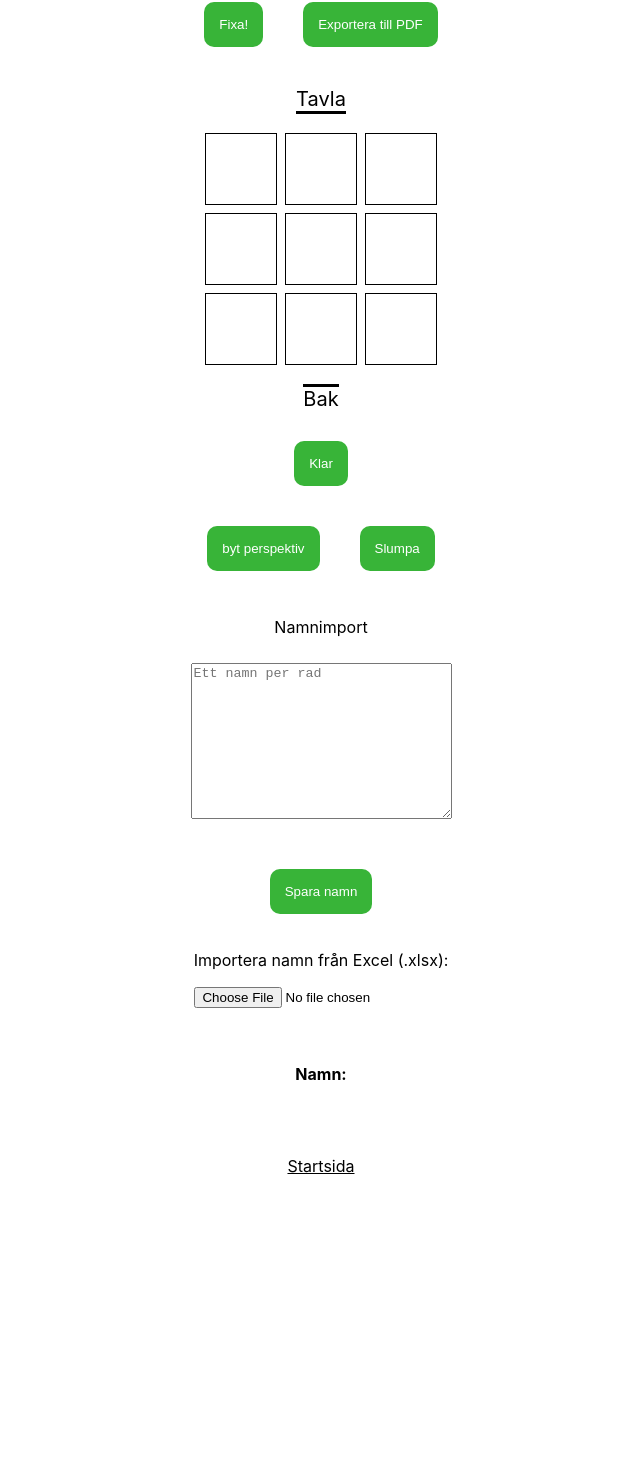
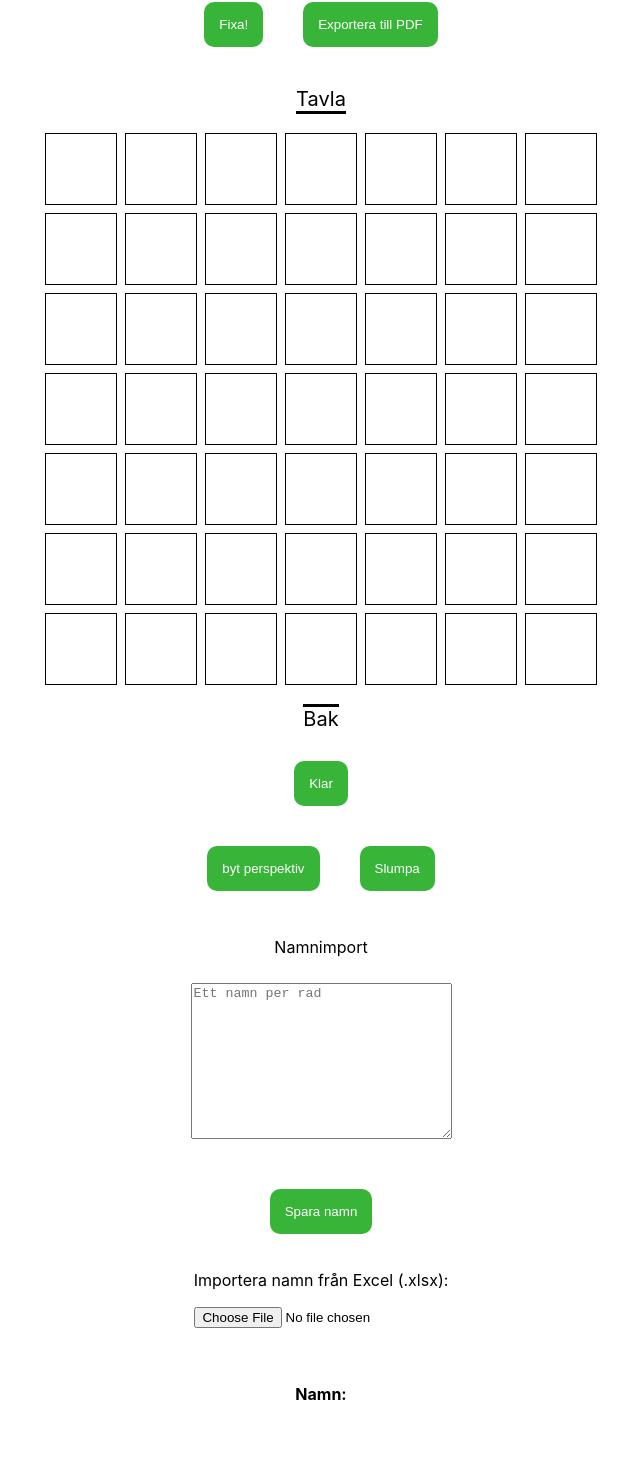
Before and after one commit to KillerrabbitAos/Skola77-frontend, a React (Create React App) app: page / in a window 1280 px wide. Shown: the part 435-1905 px from the top of the page, without its empty margins (319-959 px from the left). Before the commit the page ends 1627 px from the top, so only its background shows below. Built offline with nearby package versions, Linux system fonts and the light colour scheme.

Commit message:
ändrade default till 7x7

```diff
--- a/src/App.js
+++ b/src/App.js
@@ -5,8 +5,7 @@ import Grid from './Grid';
 import html2pdf from 'html2pdf.js';
 import Cookies from 'js-cookie';
 import ExcelToTextConverter from './ExcelToTextConverter';
-import generateCombinedList from './CombinedListGenerator';
-import NameList from './Namn';
+
 function fitTextToContainer(container, element) {
   for (let i = 0; i < 20; i++) {
   const containerWidth = container.clientWidth;
@@ -41,18 +40,18 @@ function findValueByKey(list, key) {
 const App = () => {
   const [componentLoaded, setComponentLoaded] = useState(false);
   const [groupName, setGroupName] = useState('ny...');
-  const [rows, setRows] = useState(3);
-  const [columns, setColumns] = useState(3);
+  const [rows, setRows] = useState(7);
+  const [columns, setColumns] = useState(7);
   const [boxes, setBoxes] = useState([]);
-  const [names, setNames] = useState(["tom stol"]);
+  const [names, setNames] = useState([]);
   const [boxNames, setBoxNames] = useState('tom');
   const [filledBoxes, setFilledBoxes] = useState([]);
   const [cellSize, setCellSize] = useState(70);
   const [fixaCounter, setFixaCounter] = useState(0);
   const [baklänges, setBaklänges] = useState(false)
   const defaultGroup = 'default';
-  const [rowsInput, setRowsInput] = useState('3');
-  const [columnsInput, setColumnsInput] = useState('3');
+  const [rowsInput, setRowsInput] = useState('7');
+  const [columnsInput, setColumnsInput] = useState('7');
   const [nere, setNere] = useState("Bak")
   const [uppe, setUppe] = useState("Tavla")
 
@@ -153,27 +152,36 @@ const App = () => {
     }
   };
   const handleRemoveName = (index) => {
-    // Replace the name at 'index' with "tom stol"
+    const nameToRemove = names[index];
+
+    // Ta bort namnet från 'names'
     const updatedNames = [...names];
-    updatedNames[index] = "tom stol";
+    updatedNames.splice(index, 1);
     setNames(updatedNames);
 
-    // Update the 'boxNames' array with the 'value' property replaced with 0 for matching items
-    const removedName = names[index];
-    const newArray = boxNames.map(item => {
-      if (item.value === removedName) {
-        return { ...item, value: 0 };
-      } else {
-        return item;
-      }
-    });
-
-    setBoxNames(newArray);
+    // Ta bort namnet från 'boxNames' om det finns
+    setBoxNames((prevBoxNames) =>
+      prevBoxNames.map((box) =>
+        box.value === nameToRemove ? { key: box.key, value: 'tom' } : box
+      )
+    );
   };
 
 
 
 
+  const draÅtHelveteFrånGriden = (index) => {
+    const nameToRemove = names[index];
+    const isNameInGrid = boxNames.some((box) => box.value === nameToRemove);
+
+    if (isNameInGrid) {
+      setBoxNames((prevBoxNames) =>
+        prevBoxNames.map((box) =>
+          box.value === nameToRemove ? { key: box.key, value: 'tom' } : box
+        )
+      );
+    }
+  };
 
 
 
@@ -194,20 +202,58 @@ const App = () => {
   const fixa = () => {
   applyFontSizesToClass('name');
   }
+  const handleMixNames = () => {
+    // Skapa en lista med objekt som innehåller namnen och deras ursprungliga index
+    const mixedList = [...names].map((name, index) => ({ originalIndex: index, name }));
+
+    // Slumpa listan och sortera baserat på slumpningen och det ursprungliga indexet
+    mixedList.sort((a, b) => Math.random() - 0.5 || a.originalIndex - b.originalIndex);
+
+    setFilledBoxes([...filledBoxes].sort(() => Math.random() - 0.5));
+
+    // Skapa en ny lista av objekt med nyckel-värde-par för boxNames
+    const newBoxNames = filledBoxes.map((item, index) => ({
+      key: item,
+      value: mixedList[index]?.name || '', // Håll rutan tom om name är undefined
+    }));
+
+    setBoxNames(newBoxNames);
+  };
 
   const sortedNames = [...names].sort();
 
-const handleMixNames = () => {
-  const namesList = names
-  setBoxNames(generateCombinedList(filledBoxes, names, 0, namesList));
-}
+  const renderNamesColumns = () => {
+    const columnsArray = new Array(columns).fill(null);
+
+    return columnsArray.map((_, columnIndex) => {
+      const startIndex = columnIndex * Math.ceil(sortedNames.length / columns);
+      const endIndex = (columnIndex + 1) * Math.ceil(sortedNames.length / columns);
+
+      const columnNames = sortedNames.slice(startIndex, endIndex);
+
+      return (
+        <div key={columnIndex} className="namesColumn">
+          <ul>
+            {columnNames.map((name, index) => (
+              <li key={index} className="namelist">
+                {name}
+                <button onClick={() => handleRemoveName(startIndex + index)}>Ta bort</button>
+                <button onClick={() => draÅtHelveteFrånGriden(startIndex + index)}>Ta bort från griden</button>
+
+              </li>
+            ))}
+          </ul>
+        </div>
+      );
+    });
+  };
   const handleGroupChange = (event) => {
     const selectedGroup = event.target.value;
     setGroupName(selectedGroup)
     // Om den valda gruppen är standardgruppen, sätt standardvärden
     if (selectedGroup === defaultGroup) {
-      setRows(3);
-      setColumns(3);
+      setRows(7);
+      setColumns(7);
       setBoxNames('tom');
       setBoxes([]);
       setNames([]);
@@ -252,45 +298,6 @@ const handleMixNames = () => {
     }
     }, [filledBoxes, boxNames, rows, columns, cellSize, fixa]);
 
-  const gridConf = <div className='gridInstallning' id='kebaben'>
-    <p>Namnimport</p>
-    <textarea id="namesInput" rows="10" cols="30" placeholder="Ett namn per rad"></textarea>
-    <button onClick={handleMassImportNames}>Spara namn</button>
-    <ExcelToTextConverter
-      setNames={setNames} />
-  </div>;
-  const grid = <Grid
-    rows={rows}
-    columns={columns}
-    boxes={boxes}
-    setBoxes={setBoxes}
-    names={names}
-    boxNames={boxNames}
-    setBoxNames={setBoxNames}
-    filledBoxes={filledBoxes}
-    setFilledBoxes={setFilledBoxes}
-    cellSize={cellSize}
-    setCellSize={setCellSize}
-    baklänges={baklänges}
-    uppe={uppe}
-    nere={nere} />;
-  const sparningsLösning = <div id='sparaSettings'>
-    <button onClick={handleSaveButtonClick} className='spara' id='sparaKnapp'></button>
-    <label for="sparaKnapp">Spara!</label>
-
-    <label>Sparade klasser:</label>
-    <select id="sparadeKlasser" defaultValue={groupName} onChange={handleGroupChange}>
-      <option key={defaultGroup} value={defaultGroup}>ny...</option>
-      {/* Lista alla grupper som finns sparade i cookies */}
-
-      {Object.keys(Cookies.get()).length > 0 &&
-        Object.keys(Cookies.get()).map((cookieName) => (
-          <option key={cookieName} value={cookieName}>
-            {cookieName.replace('_values', '')}
-          </option>
-        ))}
-    </select>
-  </div>;
     return (
       <div className="App">
         <div className='gridInstallning'>
@@ -302,23 +309,58 @@ const handleMixNames = () => {
           <input type="number" label="Rutstorlek: " value={cellSize} max="300" onChange={(e) => setCellSize(Math.max(0, Math.min(e.target.value, 300)))} />
         </div>
 
-      {sparningsLösning}
+      <div id='sparaSettings'>
+      <button onClick={handleSaveButtonClick} className='spara' id='sparaKnapp'></button>
+      <label for="sparaKnapp">Spara!</label>
+
+        <label>Sparade klasser:</label>
+  <select id="sparadeKlasser"defaultValue={groupName} onChange={handleGroupChange}>
+  <option key={defaultGroup} value={defaultGroup}>ny...</option>
+  {/* Lista alla grupper som finns sparade i cookies */}
+
+  {Object.keys(Cookies.get()).length > 0 &&
+              Object.keys(Cookies.get()).map((cookieName) => (
+                <option key={cookieName} value={cookieName}>
+                  {cookieName.replace('_values', '')}
+                </option>
+              ))}
+      </select>
+      </div>
 
     <div id='gridMedAnnat'>
       <button label="fixa 2.0" onClick={fixa}>Fixa!</button>
       <button onClick={handleExportToPDF}>Exportera till PDF</button>
-      {grid}
+      <Grid
+        rows={rows}
+        columns={columns}
+        boxes={boxes}
+        setBoxes={setBoxes}
+        names={names}
+        boxNames={boxNames}
+        setBoxNames={setBoxNames}
+        filledBoxes={filledBoxes}
+        setFilledBoxes={setFilledBoxes}
+        cellSize={cellSize}
+        setCellSize={setCellSize}
+        baklänges={baklänges}
+        uppe={uppe}
+        nere={nere}
+      />
       <button onClick={ändraPerspektiv}>byt perspektiv</button>
       <button onClick={handleMixNames}>Slumpa</button>
       </div>
-      {gridConf}
+      <div className='gridInstallning' id='kebaben'>
+        <p>Namnimport</p>
+        <textarea id="namesInput" rows="10" cols="30" placeholder="Ett namn per rad"></textarea>
+        <button onClick={handleMassImportNames}>Spara namn</button>
+        <ExcelToTextConverter
+        setNames={setNames}
+        />
+      </div>
       <div>
         <p id='nameHeader'>Namn:</p>
         <div id="namn">
-        <NameList
-          names={names}
-          handleRemoveName={handleRemoveName}
-          ></NameList>
+        {renderNamesColumns()}
       </div>
       </div>
       <p><a id="mailTag" href="https://skola77.com">Startsida</a></p>
```
